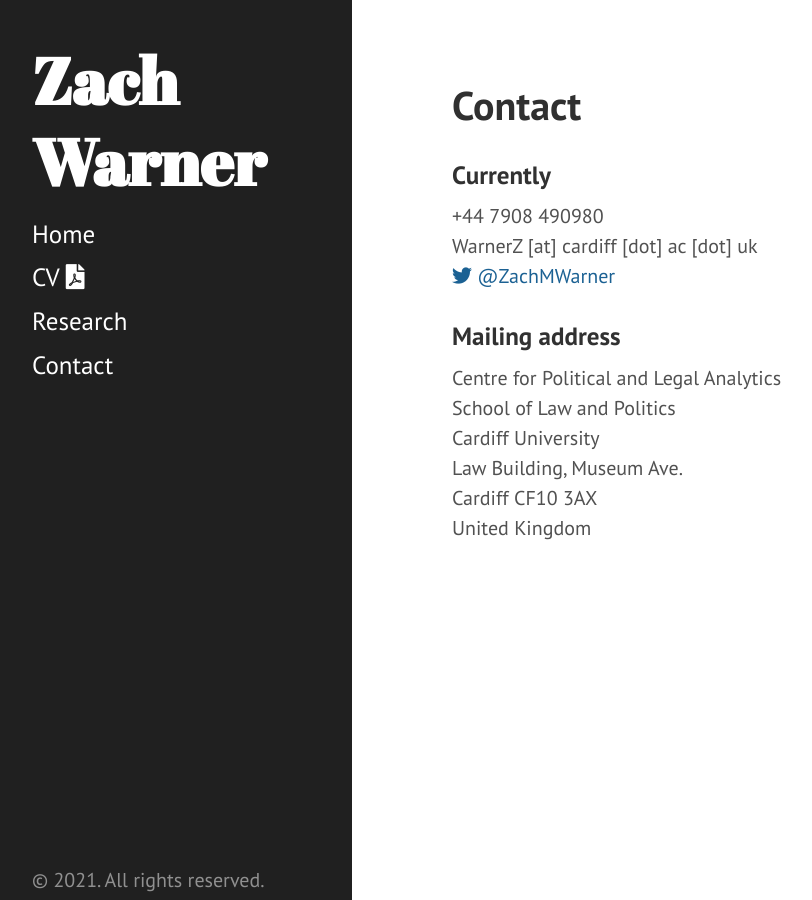
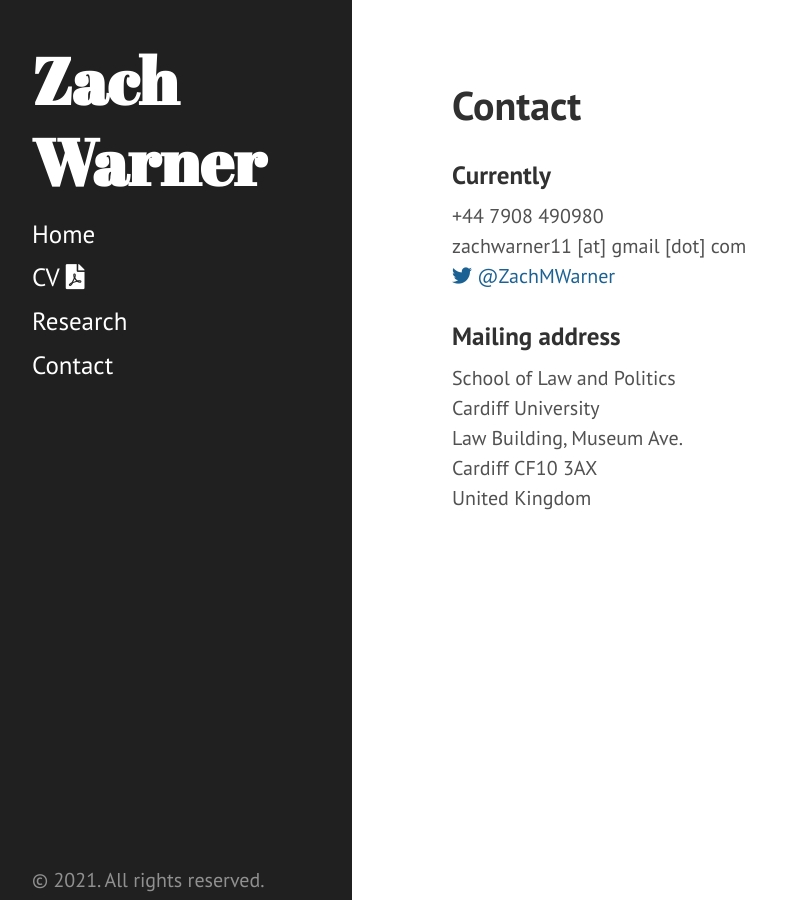
Before and after one commit to zachwarner/zachwarner.github.io, a Jekyll site: the page built from contact.md, in a window 1280 px wide. Shown: the whole page, without its empty margins (8-820 px from the left). Built offline with Jekyll 4.4.1, drawn with Linux system fonts in a browser that asks for light colours.

Commit message:
Update contact.md
Remove Cardiff email

```diff
--- a/contact.md
+++ b/contact.md
@@ -6,11 +6,10 @@ permalink: /contact
 
 ### Currently
 +44 7908 490980 <br>
-WarnerZ [at] cardiff [dot] ac [dot] uk <br>
+zachwarner11 [at] gmail [dot] com <br>
 <a href="https://twitter.com/ZachMWarner"><i class="fab fa-twitter"></i> @ZachMWarner</a>
 
 ### Mailing address
-Centre for Political and Legal Analytics <br>
 School of Law and Politics <br>
 Cardiff University <br>
 Law Building, Museum Ave. <br>
```
